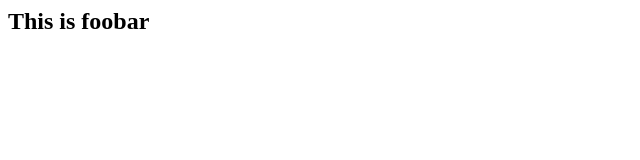
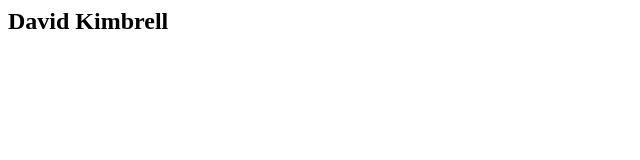
Before and after one commit to DavidSK32/foobar, a plain HTML site: page index.html in a window 1280 px wide. Shown: the full height of the page, 0-640 px from the left. Drawn offline with Linux system fonts and the light colour scheme.

Commit message:
updated h2 with my name

```diff
--- a/index.html
+++ b/index.html
@@ -13,6 +13,6 @@
       <link rel="stylesheet" href="">
    </head>
    <body>
-     <h2>This is foobar</h2>
+     <h2>David Kimbrell</h2>
    </body>
 </html>
```
